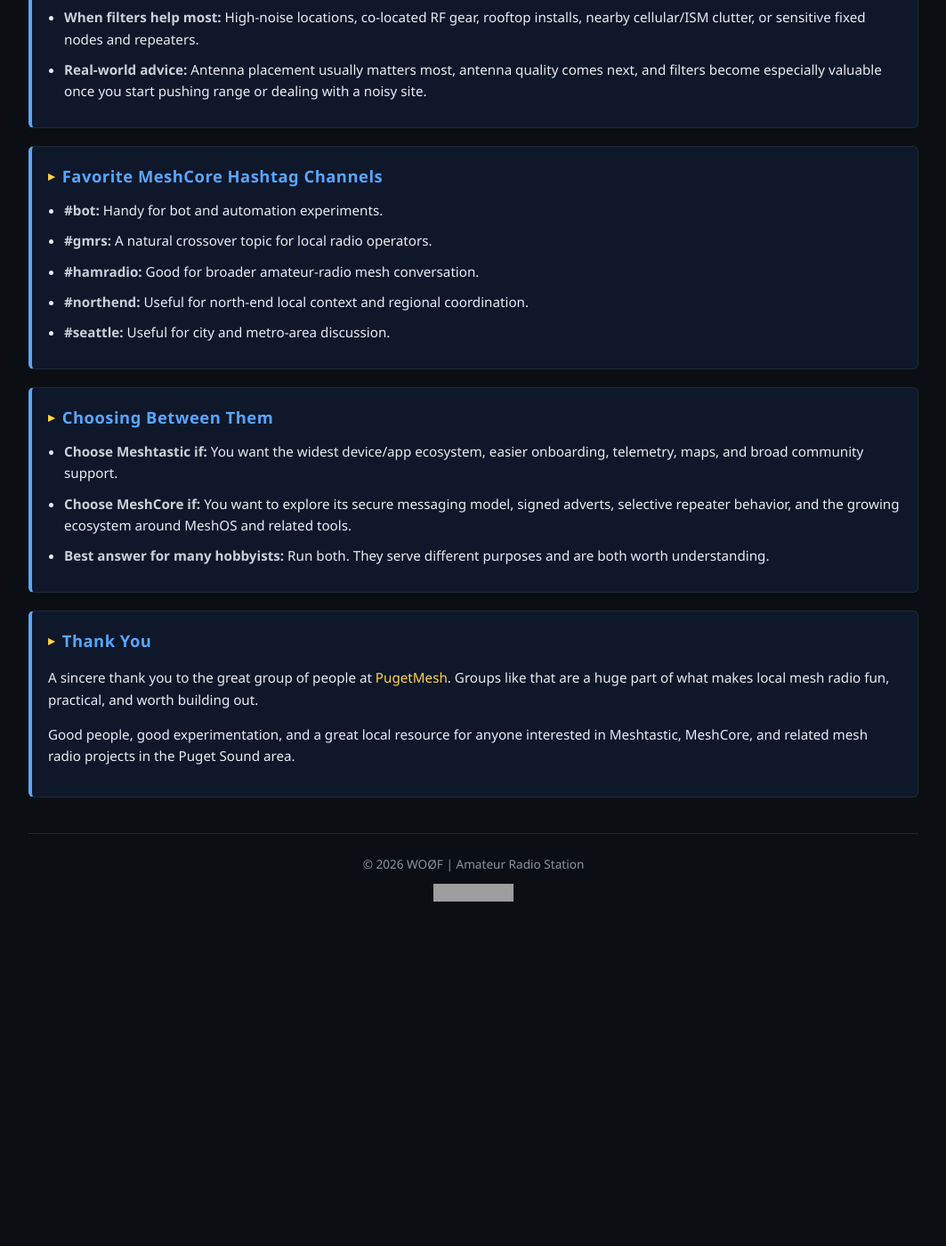
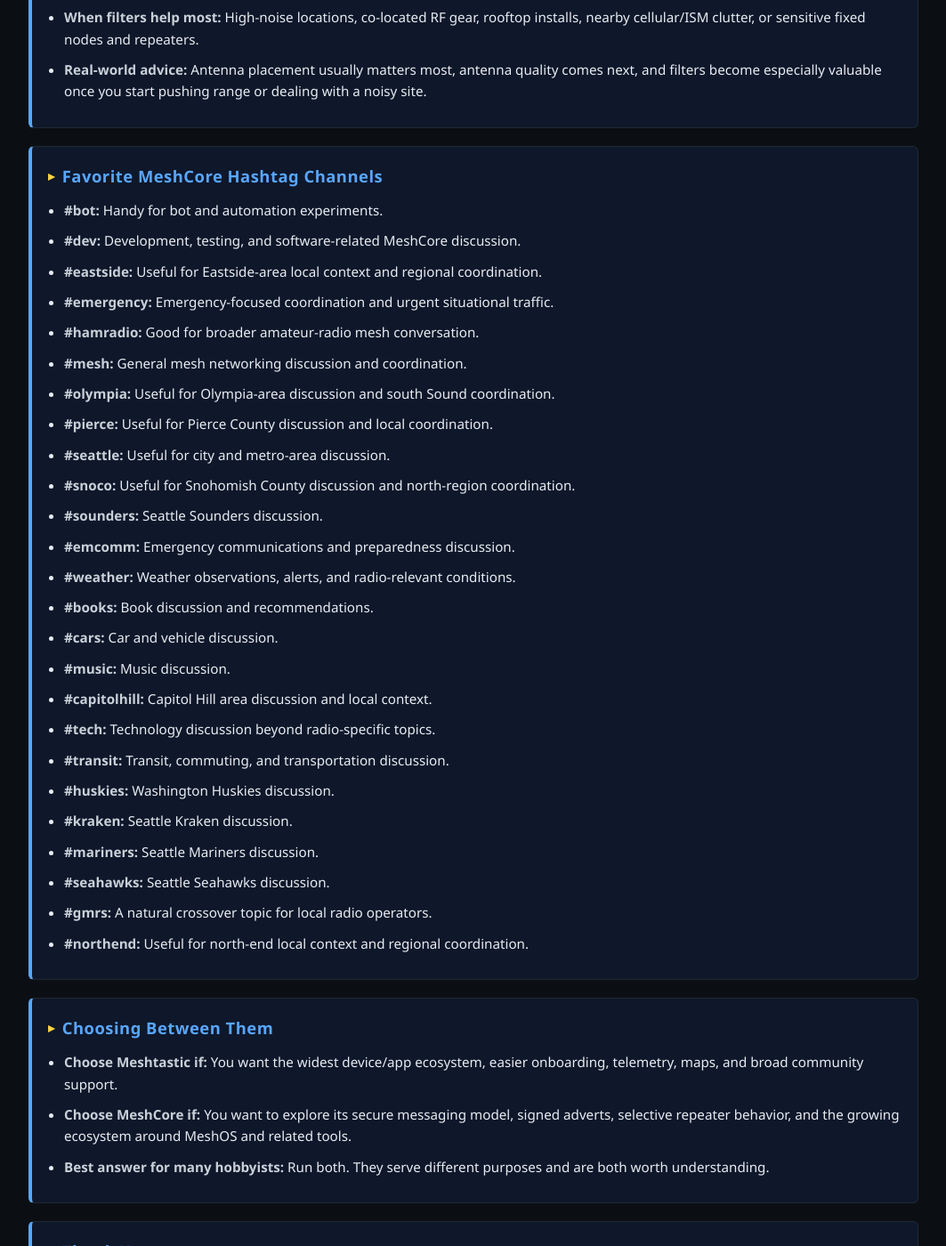
Before and after one commit to Lymitliss/Lymitliss.github.io, a Jekyll site: the page built from mesh-radio.md, in a window 1280 px wide and 1400 px high, scrolled down 2715 px. Shown: the whole window at 89% size, without its empty margins (108-1171 px from the left). Built offline with Jekyll 4.4.1, drawn with Linux system fonts in a browser that asks for light colours; before the commit the page ends 3752 px from its top, so only the background shows below that; grey boxes are pictures that could not be loaded.

Commit message:
Update mesh-radio.md

```diff
--- a/mesh-radio.md
+++ b/mesh-radio.md
@@ -237,10 +237,30 @@ permalink: /mesh-radio/
   <h3 class="mesh-title">Favorite MeshCore Hashtag Channels</h3>
   <ul class="station-list">
     <li><span class="station-label">#bot:</span> Handy for bot and automation experiments.</li>
+    <li><span class="station-label">#dev:</span> Development, testing, and software-related MeshCore discussion.</li>
+    <li><span class="station-label">#eastside:</span> Useful for Eastside-area local context and regional coordination.</li>
+    <li><span class="station-label">#emergency:</span> Emergency-focused coordination and urgent situational traffic.</li>
+    <li><span class="station-label">#hamradio:</span> Good for broader amateur-radio mesh conversation.</li>
+    <li><span class="station-label">#mesh:</span> General mesh networking discussion and coordination.</li>
+    <li><span class="station-label">#olympia:</span> Useful for Olympia-area discussion and south Sound coordination.</li>
+    <li><span class="station-label">#pierce:</span> Useful for Pierce County discussion and local coordination.</li>
+    <li><span class="station-label">#seattle:</span> Useful for city and metro-area discussion.</li>
+    <li><span class="station-label">#snoco:</span> Useful for Snohomish County discussion and north-region coordination.</li>
+    <li><span class="station-label">#sounders:</span> Seattle Sounders discussion.</li>
+    <li><span class="station-label">#emcomm:</span> Emergency communications and preparedness discussion.</li>
+    <li><span class="station-label">#weather:</span> Weather observations, alerts, and radio-relevant conditions.</li>
+    <li><span class="station-label">#books:</span> Book discussion and recommendations.</li>
+    <li><span class="station-label">#cars:</span> Car and vehicle discussion.</li>
+    <li><span class="station-label">#music:</span> Music discussion.</li>
+    <li><span class="station-label">#capitolhill:</span> Capitol Hill area discussion and local context.</li>
+    <li><span class="station-label">#tech:</span> Technology discussion beyond radio-specific topics.</li>
+    <li><span class="station-label">#transit:</span> Transit, commuting, and transportation discussion.</li>
+    <li><span class="station-label">#huskies:</span> Washington Huskies discussion.</li>
+    <li><span class="station-label">#kraken:</span> Seattle Kraken discussion.</li>
+    <li><span class="station-label">#mariners:</span> Seattle Mariners discussion.</li>
+    <li><span class="station-label">#seahawks:</span> Seattle Seahawks discussion.</li>
     <li><span class="station-label">#gmrs:</span> A natural crossover topic for local radio operators.</li>
-    <li><span class="station-label">#hamradio:</span> Good for broader amateur-radio mesh conversation.</li>
     <li><span class="station-label">#northend:</span> Useful for north-end local context and regional coordination.</li>
-    <li><span class="station-label">#seattle:</span> Useful for city and metro-area discussion.</li>
   </ul>
 </div>
 
```
